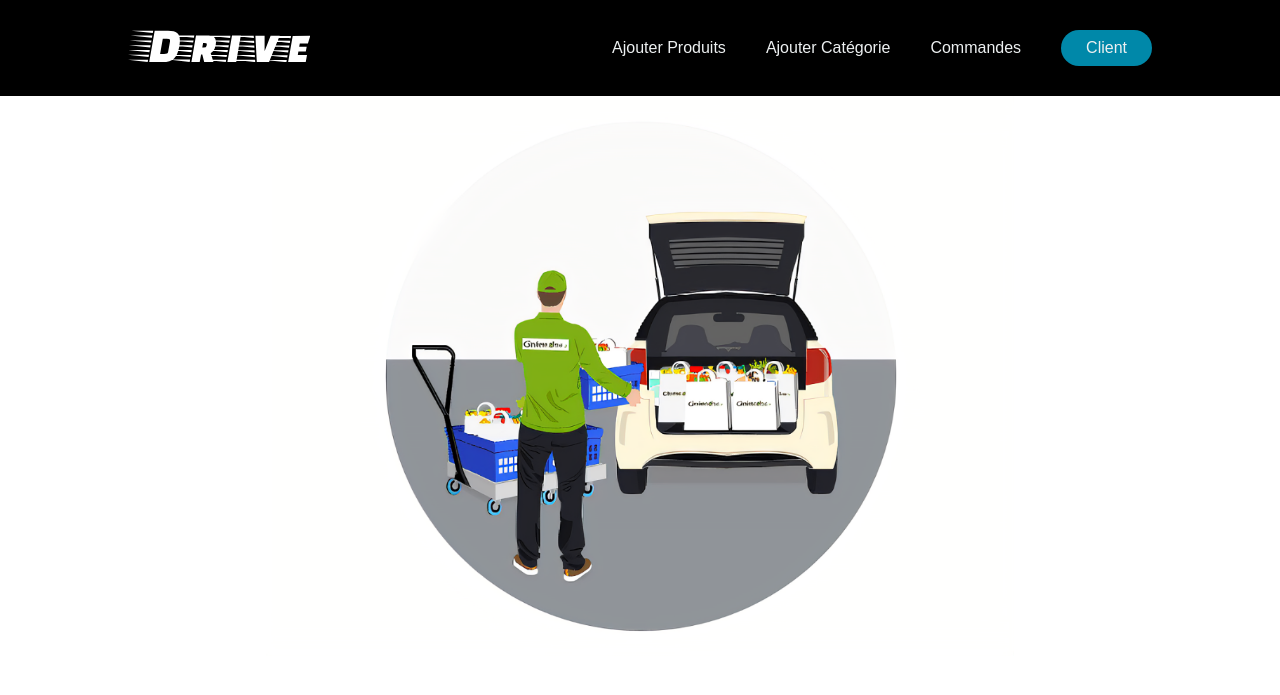
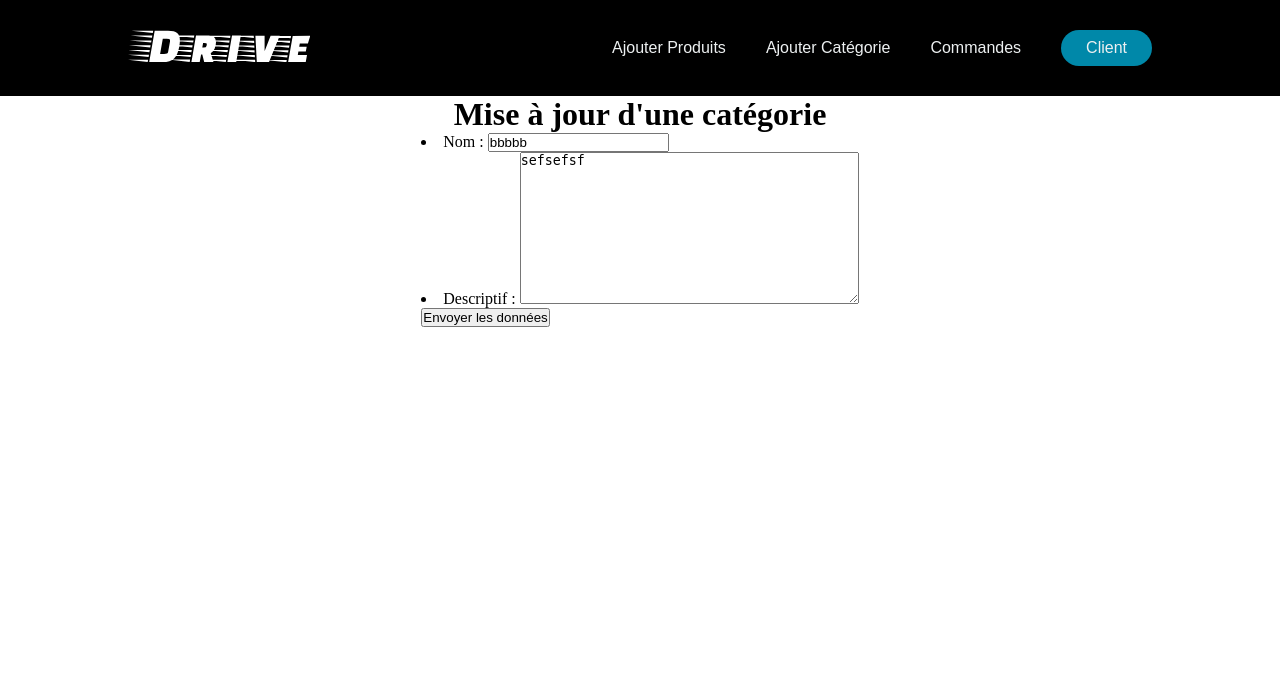
Before and after one commit to IroN404/SAE-23, a Django app: page /update_categorie/4/ in a window 1280 px wide. Shown: the top 695 px of the page. Run offline with Django 4.2, Linux system fonts and the light colour scheme; data comes from the database, SQL or seed files in the repository; both versions use the stored data as it was after the commit.

Commit message:
fix crud categorie

```diff
--- a/modele/drive/templates/drive/categorie/infos.html
+++ b/modele/drive/templates/drive/categorie/infos.html
@@ -5,10 +5,10 @@
 {% block content %}
 <div class="content">
         <h1>Liste des Catégories</h1>
-        <a href="/ajoutcategorie">Ajouter une catégorie</a>
+        <a href="/ajout_categorie">Ajouter une catégorie</a>
         <ol>
             {% for l in liste %}
-                <li>{{l}} <a href="/affichecategorie/{{l.id}}">Afficher</a> | <a href="/updatecategorie/{{l.id}}">Mise à jour</a> | <a href="/deletecategorie/{{l.id}}">Supprimer</a> </li>
+                <li>{{l}} <a href="/affiche_categorie/{{l.id}}">Afficher</a> | <a href="/update_categorie/{{l.id}}">Mise à jour</a> | <a href="/delete_categorie/{{l.id}}">Supprimer</a> </li>
             {% endfor %}
         </ol>
 </div>
--- a/modele/drive/templates/drive/categorie/update.html
+++ b/modele/drive/templates/drive/categorie/update.html
@@ -1,10 +1,15 @@
 {% extends "drive/index.html" %}
-<html lang="en">
-<head>
-    <meta charset="UTF-8">
-    <title>Title</title>
-</head>
-<body>
-
-</body>
-</html>
+{% block title %}
+    Mise à jour fabricant
+{% endblock %}
+{% block content %}
+<div class="content">
+    <h1>Mise à jour d'une catégorie</h1>
+    <form method="post" action="/updatetraitement_categorie/{{id}}/">
+            <form method="post" action="/traitement_categorie/">
+        {% csrf_token %}
+        {{form.as_ul}}
+        <input type="submit" value="Envoyer les données"/>
+    </form>
+</div>
+{% endblock %}
--- a/modele/drive/views_categorie.py
+++ b/modele/drive/views_categorie.py
@@ -15,7 +15,7 @@ def traitement(request):
     form = categorieform(request.POST)
     if form.is_valid():
         categorie = form.save()
-        return HttpResponseRedirect("/infoscategorie")
+        return HttpResponseRedirect("/infos_categorie")
     else :
         return render(request,"drive/categorie/ajout.html",{"form": form})
 
@@ -39,7 +39,7 @@ def updatetraitement(request, id):
         categorie = form.save(commit=False)
         categorie.id = id
         categorie.save()
-        return HttpResponseRedirect("/infoscategorie")
+        return HttpResponseRedirect("/infos_categorie")
     else:
         return render(request, "drive/categorie/update.html", {"form": form, "id":id})
 
@@ -48,4 +48,4 @@ def delete(request, id):
     produit = models.produit.objects.filter(categorie_id = id)
     categorie.delete()
     produit.delete()
-    return HttpResponseRedirect("/infoscategorie/")
+    return HttpResponseRedirect("/infos_categorie/")
```
Also changed, not shown: modele/db.sqlite3.
